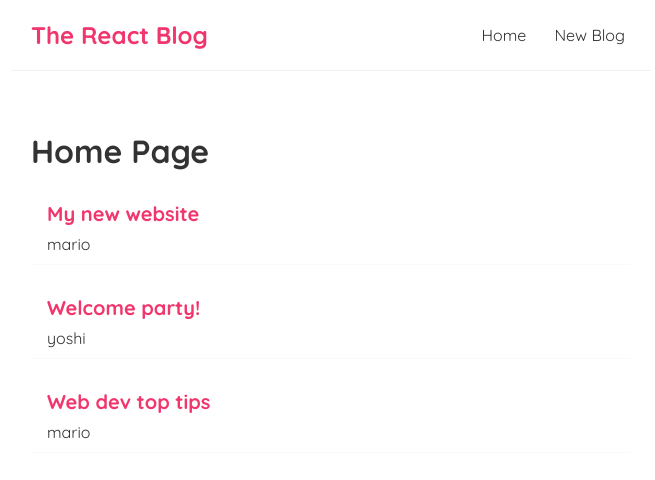
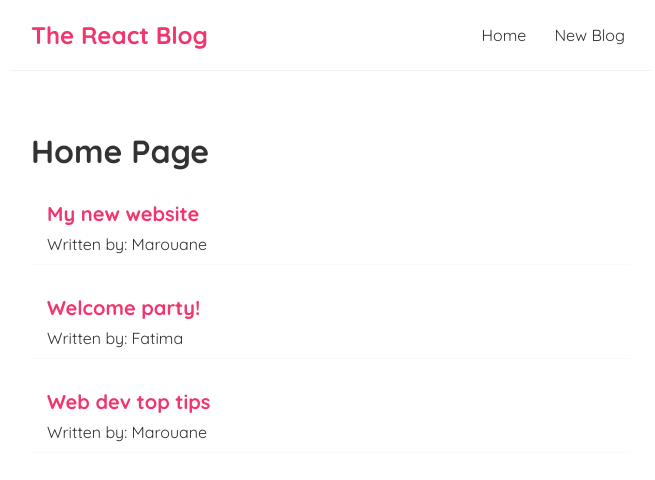
Before and after one commit to MLankaoui/react-blog, a React (Create React App) app: page / in a window 1280 px wide. Shown: the top 480 px of the page, without its empty margins (309-964 px from the left). Built offline with nearby package versions, Linux system fonts and the light colour scheme.

Commit message:
add some output changes.

```diff
--- a/src/components/Home.jsx
+++ b/src/components/Home.jsx
@@ -4,9 +4,9 @@ export default function Home() {
     // some dummy data
 
     const blogpost = [
-        { title: 'My new website', body: 'lorem ipsum...', author: 'mario', id: 1 },
-        { title: 'Welcome party!', body: 'lorem ipsum...', author: 'yoshi', id: 2 },
-        { title: 'Web dev top tips', body: 'lorem ipsum...', author: 'mario', id: 3 }
+        { title: 'My new website', body: 'lorem ipsum...', author: 'Marouane', id: 1 },
+        { title: 'Welcome party!', body: 'lorem ipsum...', author: 'Fatima', id: 2 },
+        { title: 'Web dev top tips', body: 'lorem ipsum...', author: 'Marouane', id: 3 }
       ]
     const [blogs, setBlogs] = useState(blogpost)
     return (
@@ -15,7 +15,7 @@ export default function Home() {
         {blogs.map((post) => (
             <div className='blog-preview' key={post.id}>
                 <h2>{post.title}</h2>
-                <p> {post.author} </p>
+                <p> Written by: {post.author} </p>
             </div>
 
         ))}
```
